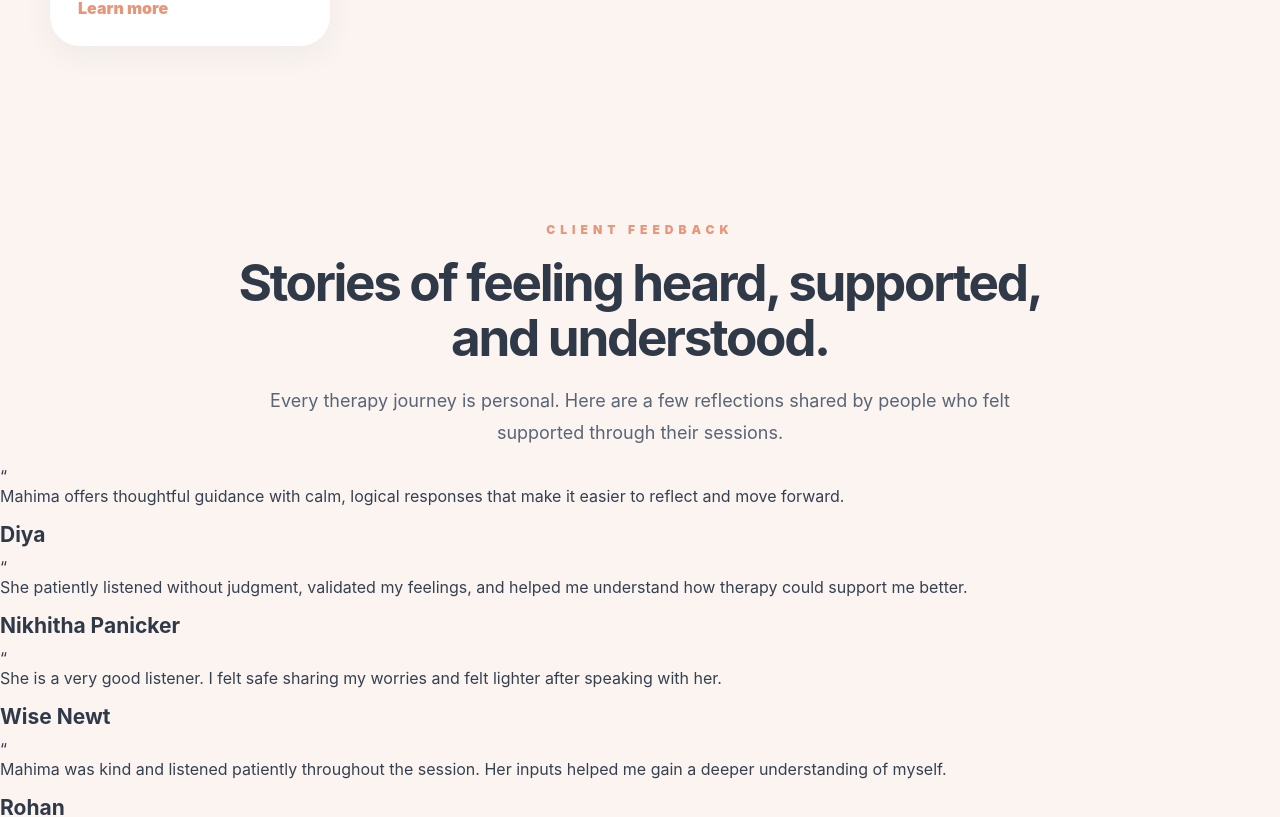
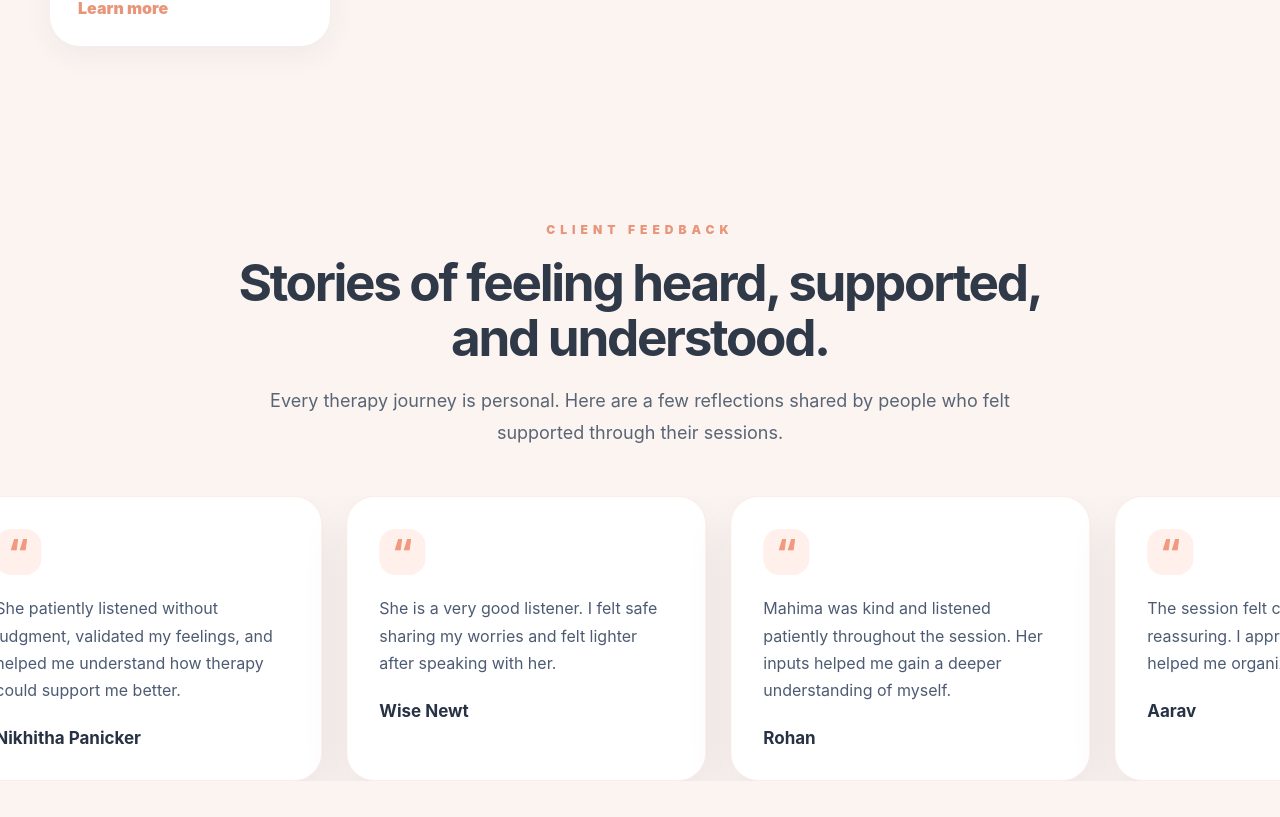
Before and after one commit to hindujagit/mahima-gulrajani, a React (Vite) app: page / in a window 1280 px wide. Shown: the part 2552-3369 px from the top of the page. Built offline with nearby package versions, Linux system fonts and the light colour scheme.

Commit message:
feedback fix

```diff
--- a/src/pages/Home.jsx
+++ b/src/pages/Home.jsx
@@ -106,6 +106,7 @@ export default function Home() {
           }),
         }}
       />
+
       <section className="hero">
         <div className="hero-glow" />
         <div className="container hero-grid">
--- a/src/styles.css
+++ b/src/styles.css
@@ -787,6 +787,87 @@ h3 {
   flex-wrap: wrap;
 }
 
+/* Feedback / Testimonials */
+.feedback-section {
+  overflow: hidden;
+  background: #FBF4F1;
+}
+
+.feedback-carousel {
+  width: 100%;
+  overflow: hidden;
+  margin-top: 48px;
+}
+
+.feedback-track {
+  display: flex;
+  gap: 24px;
+  width: max-content;
+  animation: feedbackScroll 35s linear infinite;
+}
+
+.feedback-track:hover {
+  animation-play-state: paused;
+}
+
+.feedback-card {
+  width: 360px;
+  min-height: 260px;
+  flex: 0 0 auto;
+  background: #ffffff;
+  border-radius: 28px;
+  padding: 32px;
+  box-shadow: 0 20px 50px rgba(33, 44, 60, 0.08);
+  border: 1px solid rgba(240, 154, 127, 0.18);
+}
+
+.quote-mark {
+  width: 46px;
+  height: 46px;
+  border-radius: 16px;
+  background: #fff0eb;
+  color: #f09a7f;
+  display: flex;
+  align-items: center;
+  justify-content: center;
+  font-size: 36px;
+  font-weight: 800;
+  line-height: 1;
+  margin-bottom: 20px;
+}
+
+.feedback-card p {
+  color: #4d5b72;
+  line-height: 1.7;
+  font-size: 16px;
+  margin-bottom: 24px;
+}
+
+.feedback-card h3 {
+  font-size: 17px;
+  color: #273244;
+  margin: 0;
+}
+
+@keyframes feedbackScroll {
+  from {
+    transform: translateX(0);
+  }
+  to {
+    transform: translateX(-50%);
+  }
+}
+
+@media (max-width: 768px) {
+  .feedback-card {
+    width: 300px;
+  }
+
+  .feedback-track {
+    animation-duration: 45s;
+  }
+}
+
 /* Responsive */
 @media (max-width: 1024px) {
   .hero-title {
@@ -924,82 +1005,6 @@ h3 {
     font-size: 44px;
   }
 
-  .feedback-section {
-  overflow: hidden;
-}
-
-.feedback-carousel {
-  width: 100%;
-  overflow: hidden;
-  margin-top: 3rem;
-}
-
-.feedback-track {
-  display: flex;
-  gap: 1.5rem;
-  width: max-content;
-  animation: feedbackScroll 35s linear infinite;
-}
-
-.feedback-track:hover {
-  animation-play-state: paused;
-}
-
-.feedback-card {
-  width: 360px;
-  min-height: 260px;
-  background: #ffffff;
-  border-radius: 28px;
-  padding: 2rem;
-  box-shadow: 0 20px 50px rgba(33, 44, 60, 0.08);
-  border: 1px solid rgba(240, 154, 127, 0.18);
-}
-
-.quote-mark {
-  width: 46px;
-  height: 46px;
-  border-radius: 16px;
-  background: #fff0eb;
-  color: #f09a7f;
-  display: flex;
-  align-items: center;
-  justify-content: center;
-  font-size: 2.2rem;
-  font-weight: 800;
-  margin-bottom: 1.2rem;
-}
-
-.feedback-card p {
-  color: #4d5b72;
-  line-height: 1.7;
-  font-size: 1rem;
-  margin-bottom: 1.5rem;
-}
-
-.feedback-card h3 {
-  font-size: 1.05rem;
-  color: #273244;
-  margin: 0;
-}
-
-@keyframes feedbackScroll {
-  from {
-    transform: translateX(0);
-  }
-  to {
-    transform: translateX(-50%);
-  }
-}
-
-@media (max-width: 768px) {
-  .feedback-card {
-    width: 300px;
-  }
-
-  .feedback-track {
-    animation-duration: 45s;
-  }
-}
 
   .footer-inner {
     flex-direction: column;
```
